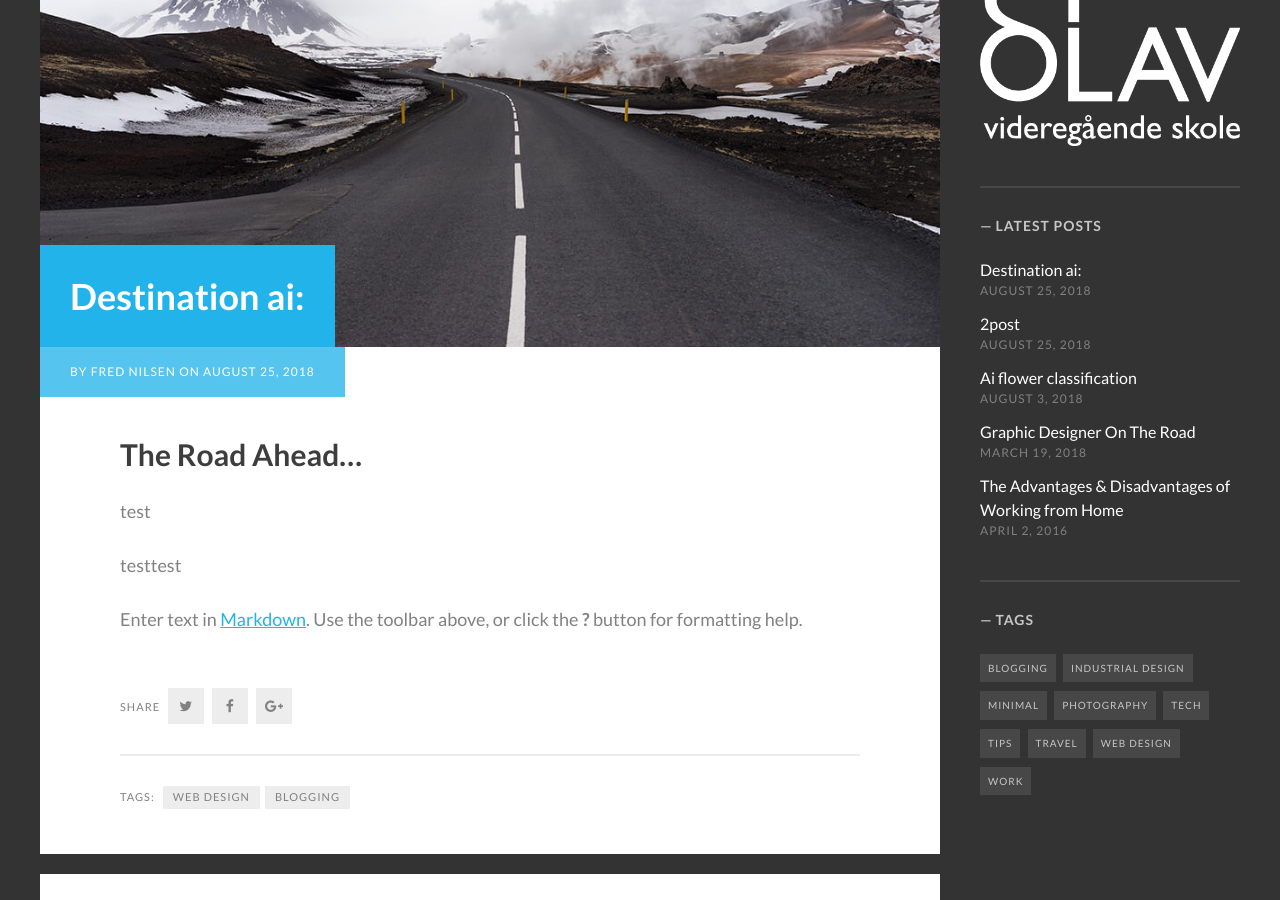
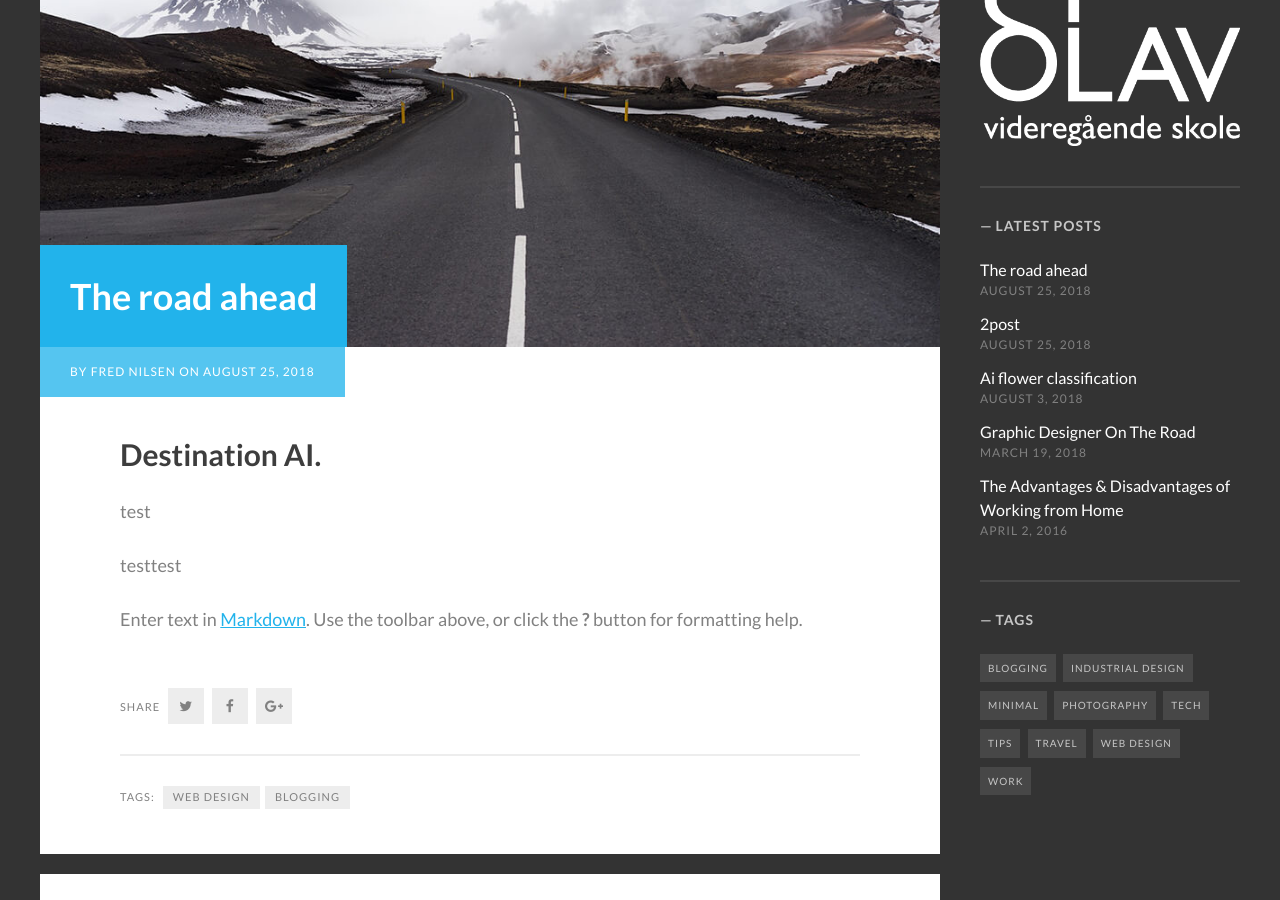
Before and after one commit to NFred224/Blog, a Jekyll site: the page built from _posts/2018-08-25-The Road Ahead....md, in a window 1280 px wide and 900 px high, scrolled down 496 px. Built offline with Jekyll 4.4.1, drawn with Linux system fonts in a browser that asks for light colours; some web fonts are replaced; part of the change alters nothing that is shown.

Commit message:
Update and rename 2018-08-25-Destination AI:.md to 2018-08-25-The Road Ahead....md

```diff
--- a/_posts/2018-08-25-Destination AI:.md
+++ b/_posts/2018-08-25-The Road Ahead....md
@@ -7,7 +7,7 @@ tags:
   - web design
   - blogging
 ---
-## The Road Ahead...
+## Destination AI.
 
 
 test
```
